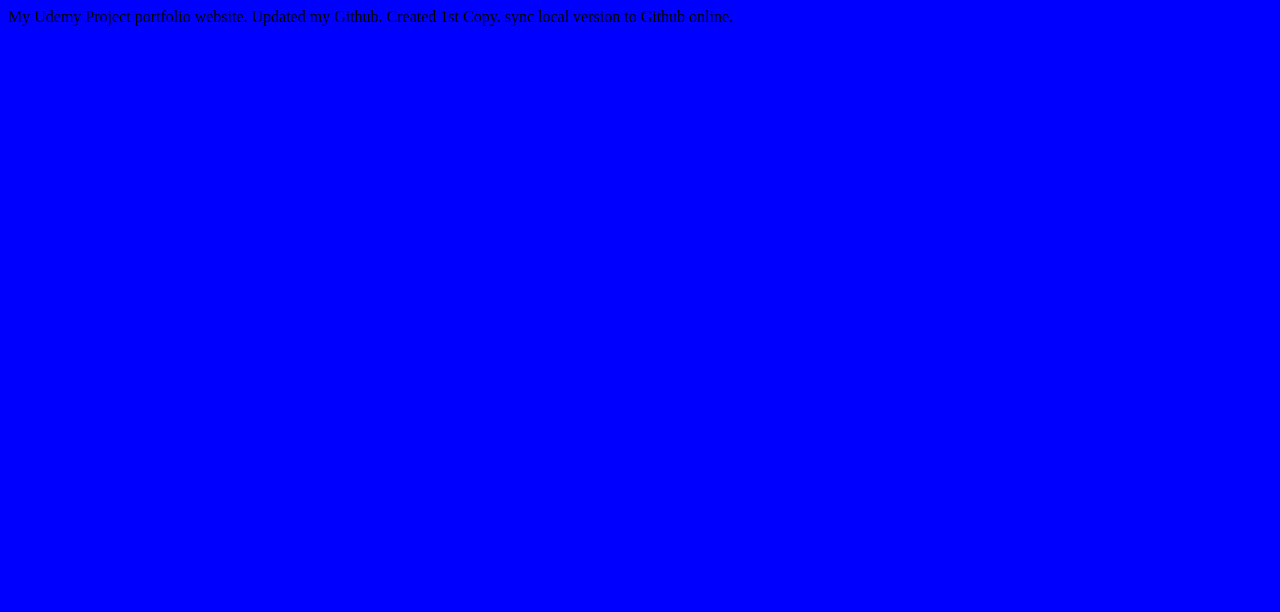
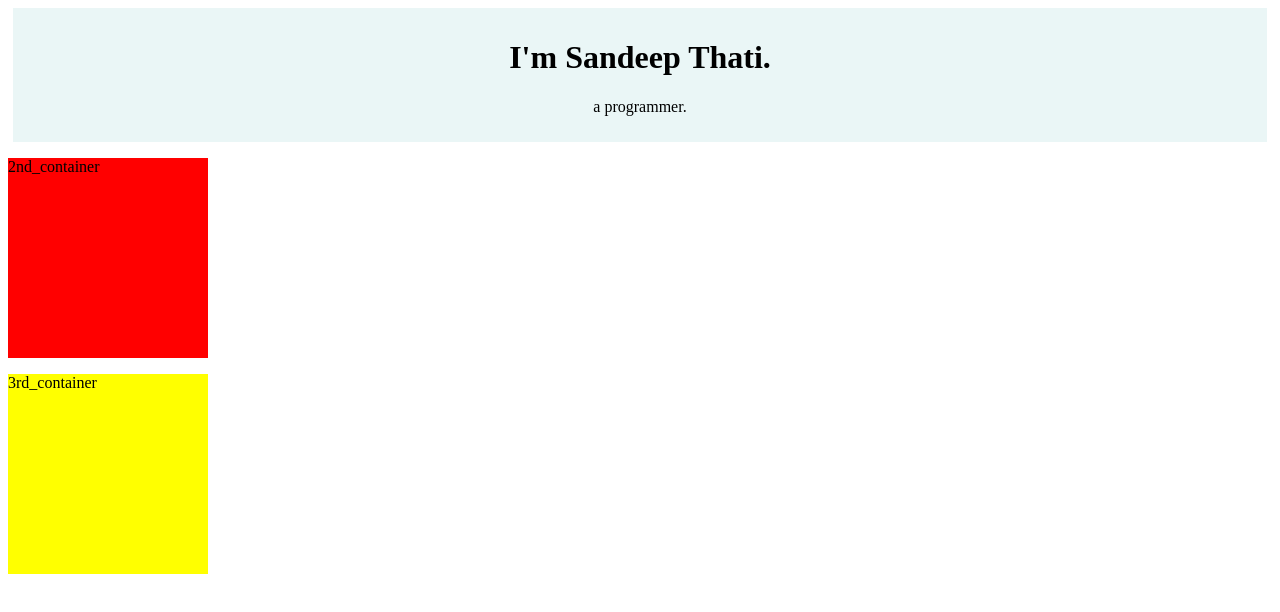
Before and after one commit to skthati/udemy_bootcamp_portfolio, a plain HTML site: page index.html in a window 1280 px wide. Drawn offline with Linux system fonts and the light colour scheme.

Commit message:
div and id implementation
my_name, container2, container3

```diff
--- a/css/styles.css
+++ b/css/styles.css
@@ -1,3 +1,24 @@
-body {
-    background-color: blue;
+
+
+#my_name {
+    background-color: #eaf6f6;
+    text-align: center;
+    margin: 5px;
+    padding: 10px;
 }
+
+.container2 {
+    background-color: red;
+    width: 200px;
+    height: 200px;
+    border: 5px;
+    border-color: gray;
+}
+
+.container3 {
+    background-color: yellow;
+    width: 200px;
+    height: 200px;
+    border: 5px;
+    border-color: gray;
+}
--- a/index.html
+++ b/index.html
@@ -7,7 +7,23 @@
       <link rel="icon" href="images/st.png">
   </head>
   <body>
-      My Udemy Project portfolio website.
-      Updated my Github. Created 1st Copy. sync local version to Github online.
+      <div id="my_name">
+          <h1>
+            I'm Sandeep Thati.
+          </h1>
+          <p>
+            a programmer.
+          </p>
+      </div>
+
+      <div class="container2">
+        <p>2nd_container</p>
+      </div>
+
+      <div class="container3">
+        <p>3rd_container</p>
+      </div>
+
+
   </body>
 </html>
```
